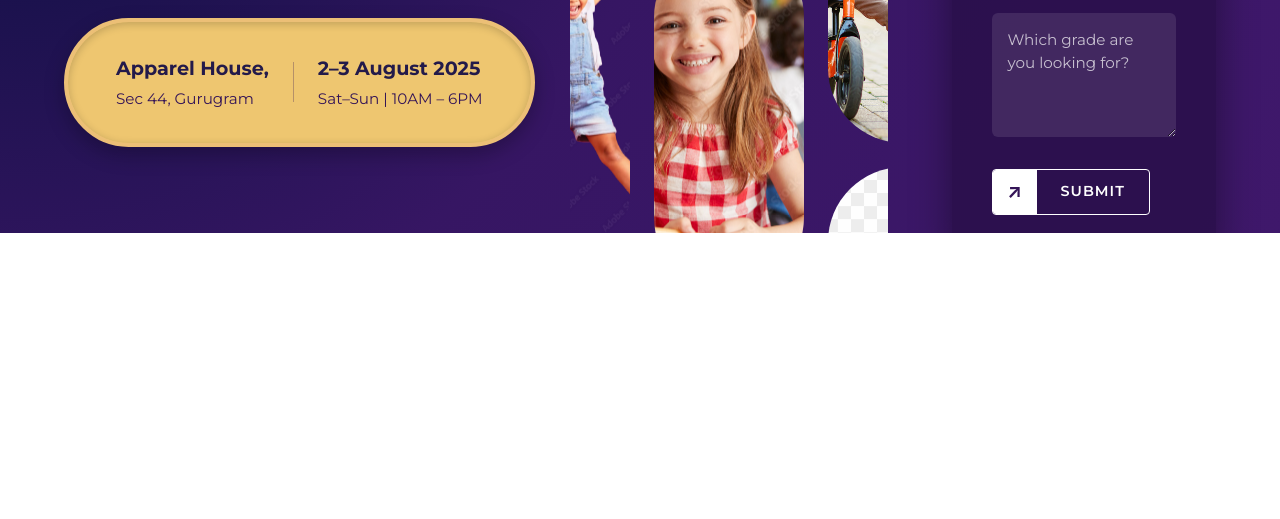
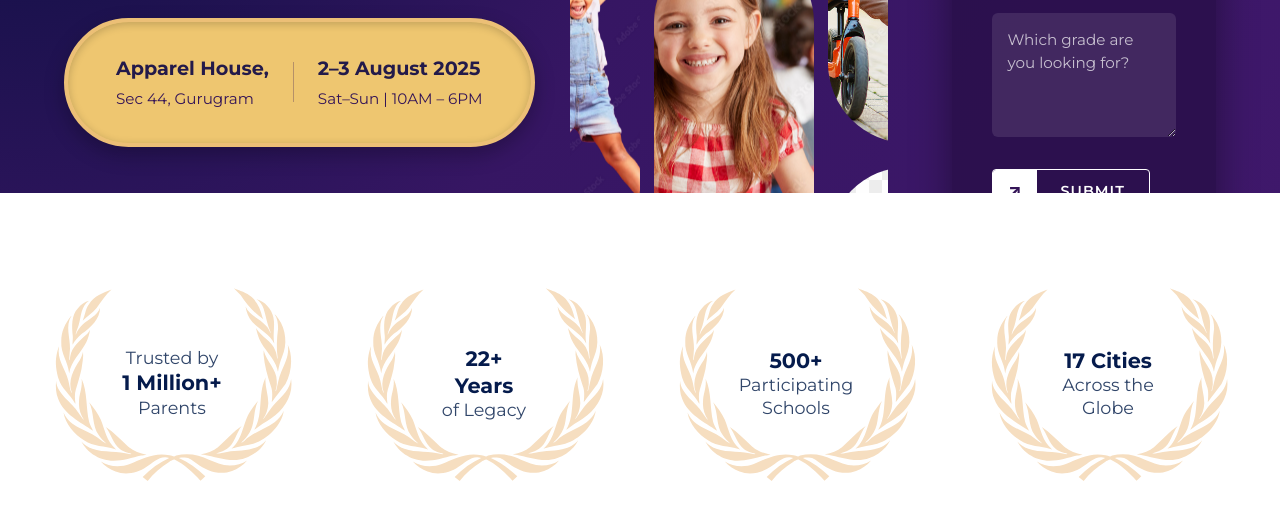
Before and after one commit to chitrakulkarni2830/SRV-Assignment, a plain HTML site: page index.html in a window 1280 px wide. Shown: the part 351-870 px from the top of the page. Before the commit the page ends 800 px from the top, so only its background shows below. Drawn offline with Linux system fonts and the light colour scheme.

Commit message:
Add and style wreath stats section

```diff
--- a/css/style.css
+++ b/css/style.css
@@ -319,7 +319,7 @@ textarea {
 }
 
 .hero__gallery-item {
-    width: 150px;
+    width: 160px;
     height: 350px;
     overflow: hidden;
     border-radius: 999px;
@@ -449,7 +449,64 @@ textarea {
 
 .hero__submit-btn:active .hero__submit-btn-icon,
 .hero__submit-btn.clicked .hero__submit-btn-icon {
-    background: transparent;
+    background-color: transparent;
     color: var(--clr-primary);
     transform: rotate(45deg);
 }
+
+.stats {
+    background-color: #ffffff;
+    padding: 5rem 2rem;
+    display: flex;
+    justify-content: center;
+    margin-top: -5vh;
+    position: relative;
+    z-index: 10;
+}
+
+.stats__container {
+    display: flex;
+    justify-content: space-between;
+    align-items: center;
+    max-width: 1500px; /* Increased from 1200px to add more spacing */
+    width: 100%;
+    gap: 2rem;
+    flex-wrap: wrap;
+}
+
+.stats__item {
+    position: relative;
+    width: 250px;
+    height: 220px;
+    display: flex;
+    align-items: center;
+    justify-content: center;
+    text-align: center;
+    margin: 0 auto;
+}
+
+.stats__wreath {
+    position: absolute;
+    top: 50%;
+    left: 50%;
+    transform: translate(-50%, -50%);
+    width: 120%;
+    height: auto;
+    object-fit: contain;
+    z-index: 0;
+    opacity: 1; /* The new SVG has the perfect color */
+}
+
+.stats__text {
+    position: relative;
+    z-index: 1;
+    color: #31466a;
+    font-size: 1.1rem;
+    line-height: 1.3;
+}
+
+.stats__text strong {
+    font-weight: 700;
+    font-size: 1.3rem;
+    color: #051b4c;
+}
--- a/index.html
+++ b/index.html
@@ -283,6 +283,44 @@
 
     </section>
 
+    <!-- Stats Section -->
+    <section class="stats">
+        <div class="stats__container">
+            <div class="stats__item">
+                <img src="./assets/open-wreath.svg" alt="" class="stats__wreath">
+                <div class="stats__text">
+                    Trusted by<br>
+                    <strong>1 Million+</strong><br>
+                    Parents
+                </div>
+            </div>
+            <div class="stats__item">
+                <img src="./assets/open-wreath.svg" alt="" class="stats__wreath">
+                <div class="stats__text">
+                    <strong>22+</strong><br>
+                    <strong>Years</strong><br>
+                    of Legacy
+                </div>
+            </div>
+            <div class="stats__item">
+                <img src="./assets/open-wreath.svg" alt="" class="stats__wreath">
+                <div class="stats__text">
+                    <strong>500+</strong><br>
+                    Participating<br>
+                    Schools
+                </div>
+            </div>
+            <div class="stats__item">
+                <img src="./assets/open-wreath.svg" alt="" class="stats__wreath">
+                <div class="stats__text">
+                    <strong>17 Cities</strong><br>
+                    Across the<br>
+                    Globe
+                </div>
+            </div>
+        </div>
+    </section>
+
     </main>
 
     <script>
```
Also changed, not shown: assets/open-wreath.svg (added), assets/wreath.png, assets/wreath.svg (added).
